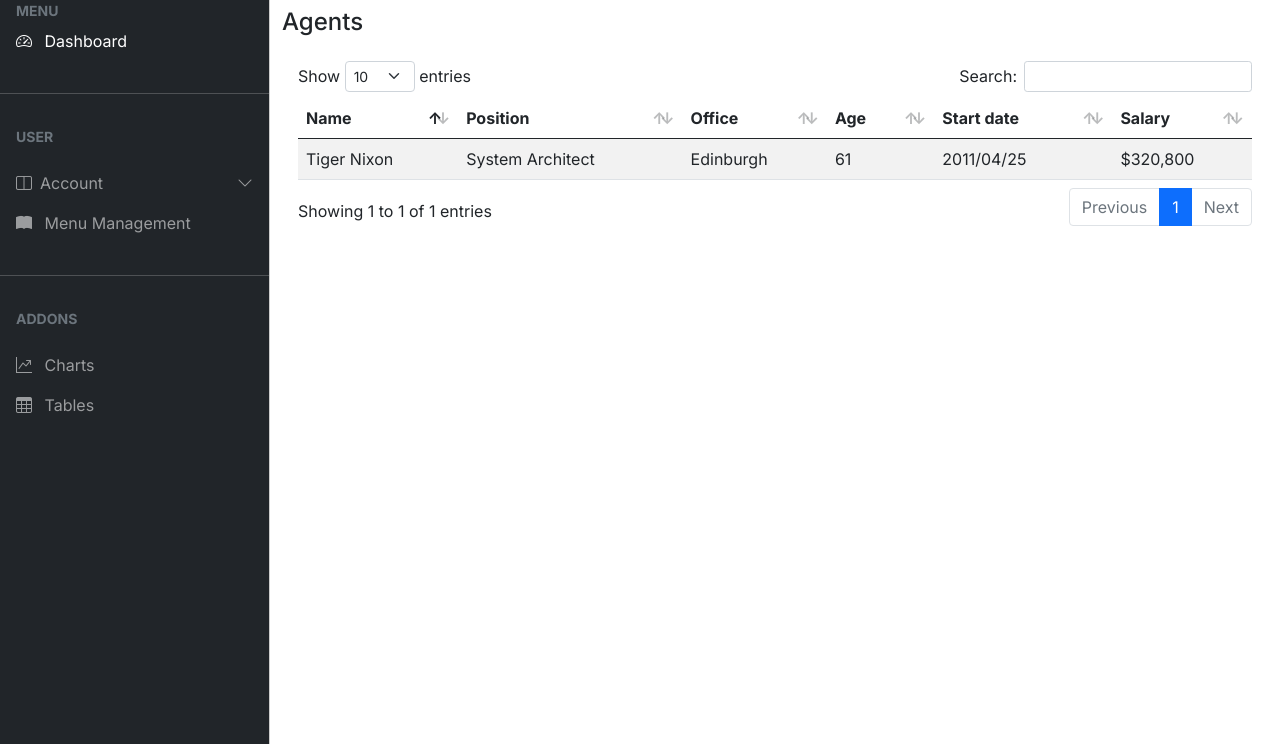
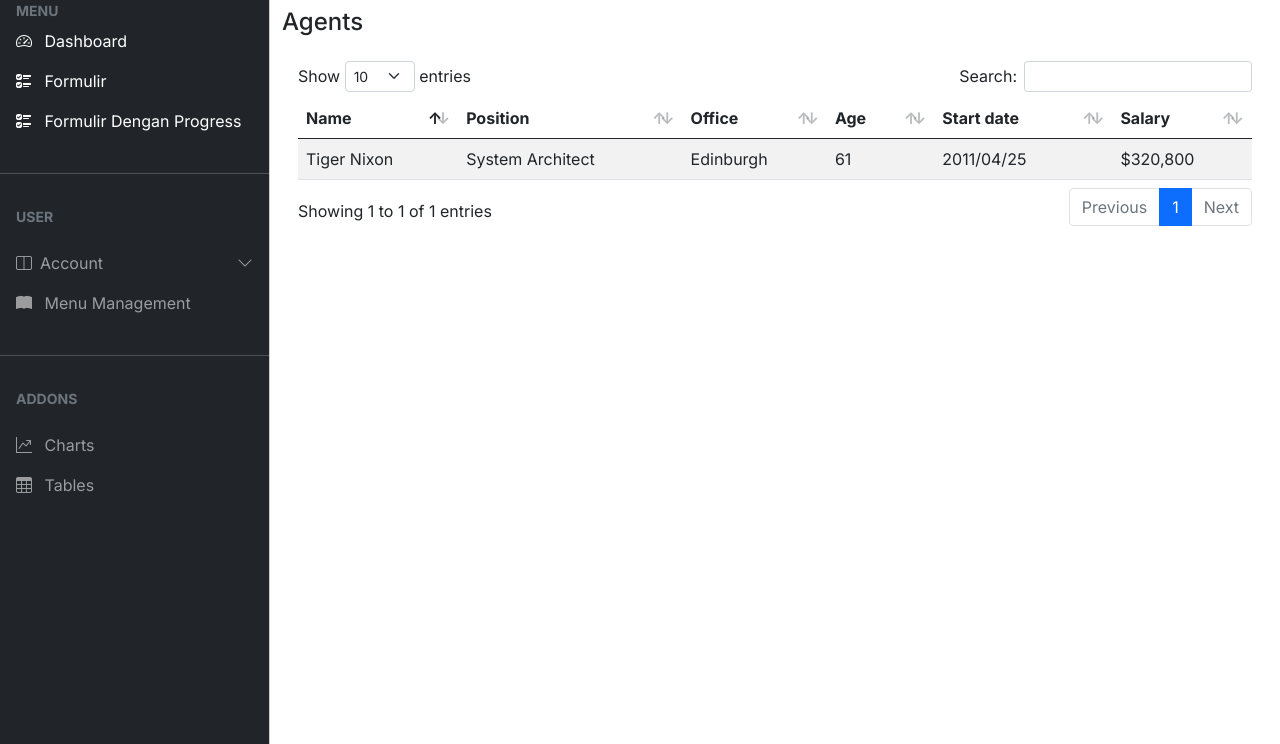
Before and after one commit to mcagent/mc-agent-v2, a Flask app: page /agents in a window 1280 px wide. Shown: the part 56-800 px from the top of the page. Run offline with Flask 2, Linux system fonts and the light colour scheme; the visitor is signed in with stand-in values (Sample User, id 1); some libraries are stand-ins or nearby versions.

Commit message:
perbaikan

```diff
--- a/templates/base.html
+++ b/templates/base.html
@@ -58,6 +58,18 @@
               <a href="/dashboard" class="nav-link px-3 active">
                 <span class="me-2"><i class="bi bi-speedometer2"></i></span>
                 <span>Dashboard</span>
+              </a>
+            </li>
+            <li>
+              <a href="/daftar_new" class="nav-link px-3 active">
+                <span class="me-2"><i class="bi bi-ui-checks"></i></span>
+                <span>Formulir</span>
+              </a>
+            </li>
+            <li>
+              <a href="/daftar" class="nav-link px-3 active">
+                <span class="me-2"><i class="bi bi-ui-checks"></i></span>
+                <span>Formulir Dengan Progress</span>
               </a>
             </li>
             <li class="my-4"><hr class="dropdown-divider bg-light" /></li>
```
